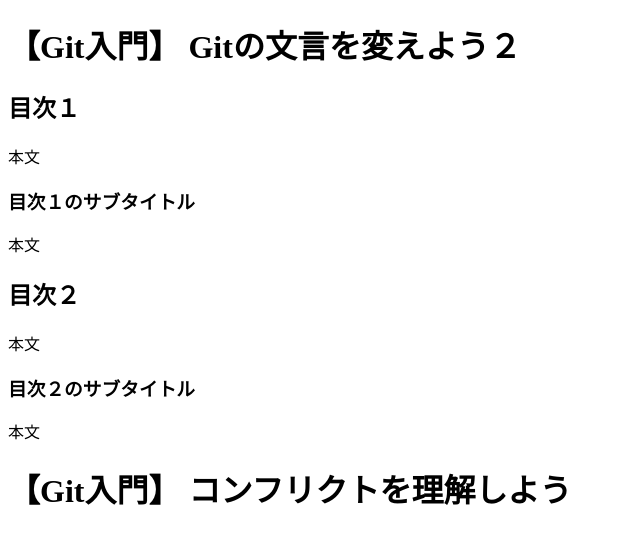
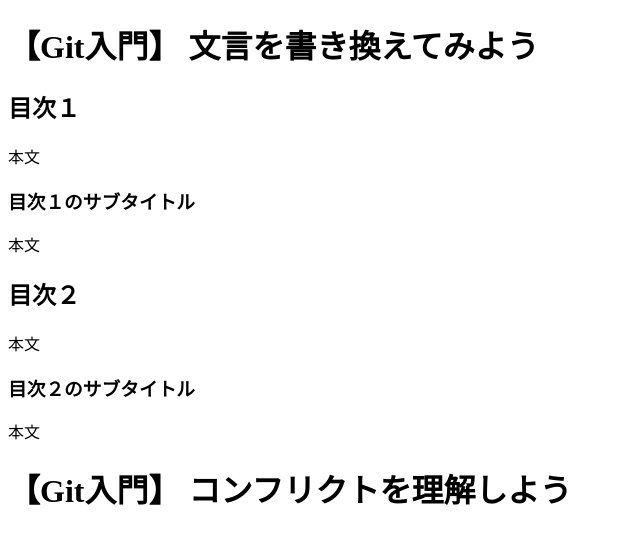
Before and after one commit to kosadad/mirameet_Git, a plain HTML site: page index.html in a window 1280 px wide. Shown: the whole page, without its empty margins (0-640 px from the left). Drawn offline with Linux system fonts and the light colour scheme.

Commit message:
#1 タイトルの変更

```diff
--- a/index.html
+++ b/index.html
@@ -11,7 +11,7 @@
   <header>
     <!-- ヘッダーはここに記述 -->
   </header>
-  <h1>【Git入門】 Gitの文言を変えよう２</h1>
+  <h1>【Git入門】 文言を書き換えてみよう</h1>
   <div id="wrapper">
     <section>
       <h2>目次１</h2>
```
